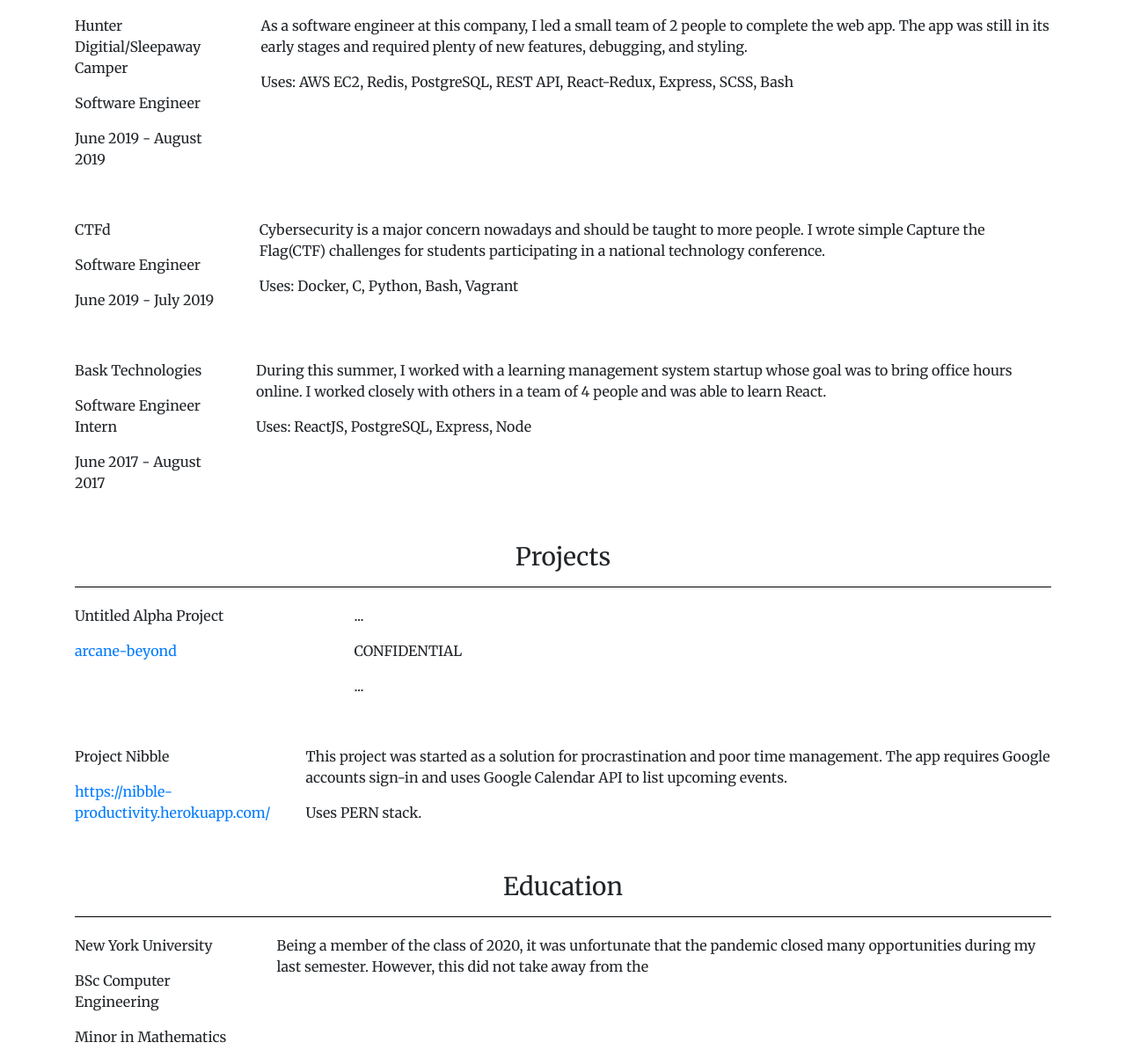
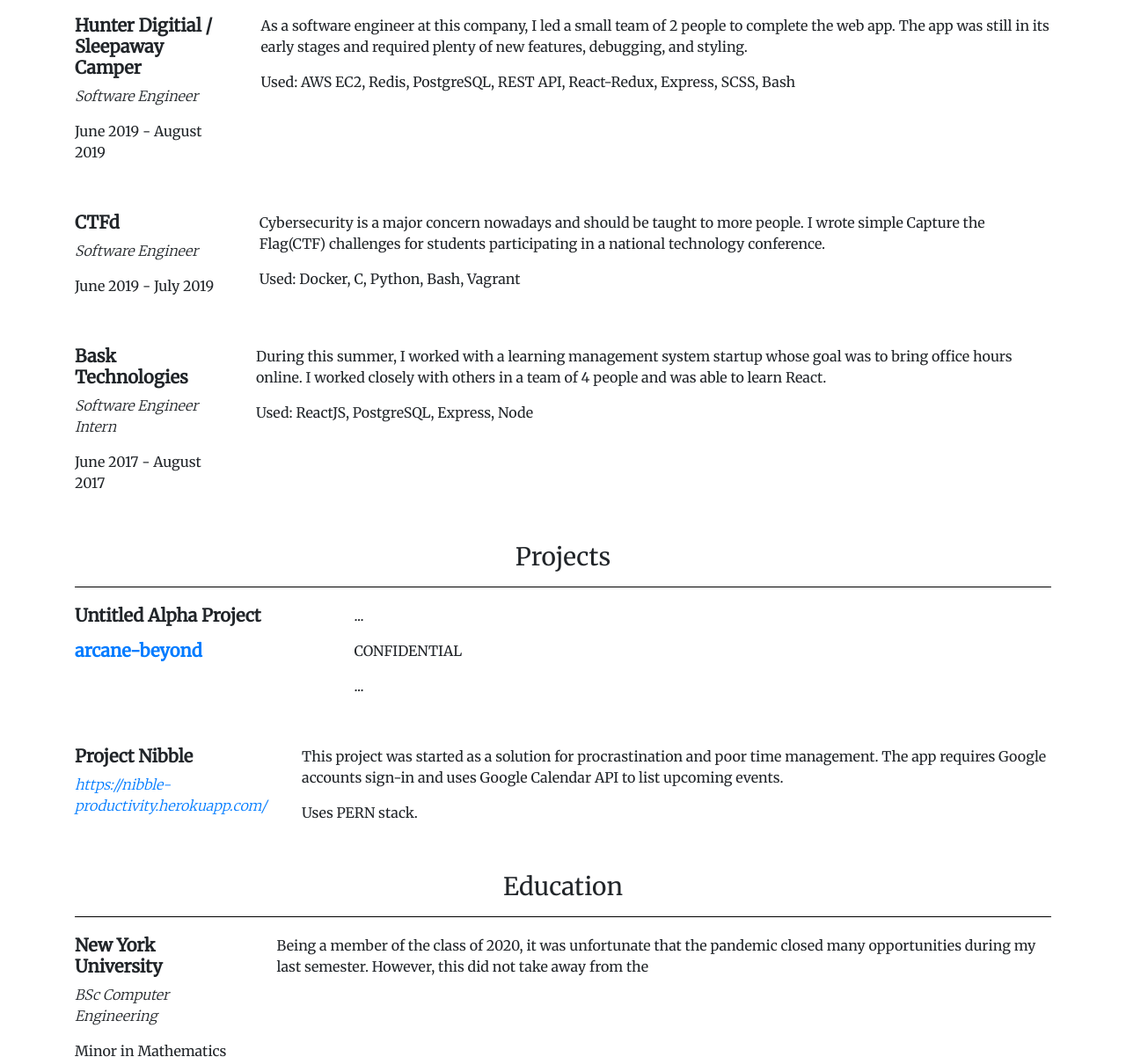
Before and after one commit to jyty17/jyty17.github.io, a plain HTML site: page index.html in a window 1280 px wide. Shown: the part 564-1766 px from the top of the page at 88% size. Drawn offline with nearby package versions, Linux system fonts and the light colour scheme.

Commit message:
minr chge

```diff
--- a/index.html
+++ b/index.html
@@ -44,8 +44,8 @@
         <h3>Experience</h3>
         <div class="container-qt">
           <div class="container-info">
-            <p>Hunter Digitial/Sleepaway Camper</p>
-            <p>Software Engineer</p>
+            <h5 class="font-weight-bolder">Hunter Digitial / Sleepaway Camper</h5>
+            <p class="font-italic font-weight-light">Software Engineer</p>
             <p>June 2019 - August 2019</p>
           </div>
           <div class="container-summ">
@@ -53,14 +53,14 @@
               As a software engineer at this company, I led a small team of 2 people to complete the web app. The app was still in its early stages and required plenty of new features, debugging, and styling.
             </p>
             <p>
-              Uses: AWS EC2, Redis, PostgreSQL, REST API, React-Redux, Express, SCSS, Bash
+              Used: AWS EC2, Redis, PostgreSQL, REST API, React-Redux, Express, SCSS, Bash
             </p>
           </div>
         </div>
         <div class="container-qt">
           <div class="container-info">
-            <p>CTFd</p>
-            <p>Software Engineer</p>
+            <h5 class="font-weight-bolder">CTFd</h5>
+            <p class="font-italic font-weight-light">Software Engineer</p>
             <p>June 2019 - July 2019</p>
           </div>
           <div class="container-summ">
@@ -68,14 +68,14 @@
               Cybersecurity is a major concern nowadays and should be taught to more people. I wrote simple Capture the Flag(CTF) challenges for students participating in a national technology conference.
             </p>
             <p>
-              Uses: Docker, C, Python, Bash, Vagrant
+              Used: Docker, C, Python, Bash, Vagrant
             </p>
           </div>
         </div>
         <div class="container-qt">
           <div class="container-info">
-            <p>Bask Technologies</p>
-            <p>Software Engineer Intern</p>
+            <h5 class="font-weight-bolder">Bask Technologies</h5>
+            <p class="font-italic font-weight-light">Software Engineer Intern</p>
             <p>June 2017 - August 2017</p>
           </div>
           <div class="container-summ">
@@ -83,7 +83,7 @@
               During this summer, I worked with a learning management system startup whose goal was to bring office hours online. I worked closely with others in a team of 4 people and was able to learn React.
             </p>
             <p>
-              Uses: ReactJS, PostgreSQL, Express, Node
+              Used: ReactJS, PostgreSQL, Express, Node
             </p>
           </div>
         </div>
@@ -92,7 +92,7 @@
         <h3>Projects</h3>
         <div class="container-qt">
           <div class="container-info">
-            <p>Untitled Alpha Project</p> <!-- N2 (News Notice) or Notice-->
+            <h5 class="font-weight-bolder">Untitled Alpha Project</p> <!-- N2 (News Notice) oh5 No class="font-italic font-weight-light"tice-->
             <p><a href="">arcane-beyond</a></p>
           </div>
           <div class="container-summ">
@@ -106,8 +106,8 @@
         </div>
         <div class="container-qt">
           <div class="container-info">
-            <p>Project Nibble</p>
-            <p><a href="https://nibble-productivity.herokuapp.com/">https://nibble-productivity.herokuapp.com/</a></p>
+            <h5 class="font-weight-bolder">Project Nibble</h5>
+            <p class="font-italic font-weight-light"><a href="https://nibble-productivity.herokuapp.com/">https://nibble-productivity.herokuapp.com/</a></p>
           </div>
           <div class="container-summ">
             <p>
@@ -125,8 +125,8 @@
         <h3>Education</h3>
         <div class="container-qt">
           <div class="container-info">
-            <p>New York University</p>
-            <p>BSc Computer Engineering</p>
+            <h5 class="font-weight-bolder">New York University</h5>
+            <p class="font-italic font-weight-light">BSc Computer Engineering</p>
             <p>Minor in Mathematics</p>
             <p>Fall 2016- Spring 2020</p>
           </div>
```
